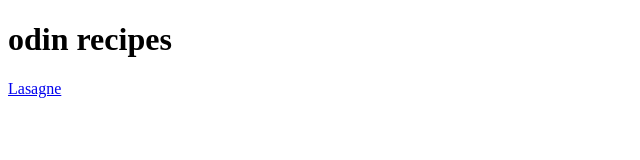
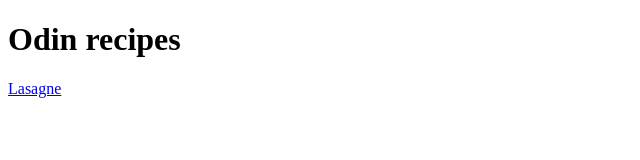
Before and after one commit to l3vy1337/odin-recipes, a plain HTML site: page index.html in a window 1280 px wide. Shown: the whole page, without its empty margins (0-640 px from the left). Drawn offline with Linux system fonts and the light colour scheme.

Commit message:
Fix typo

```diff
--- a/index.html
+++ b/index.html
@@ -7,7 +7,7 @@
     <title>Document</title>
 </head>
 <body>
-    <h1>odin recipes</h1>
+    <h1>Odin recipes</h1>
     <a href="./recipes/lasagne.html">Lasagne</a>
 </body>
 </html>
```
